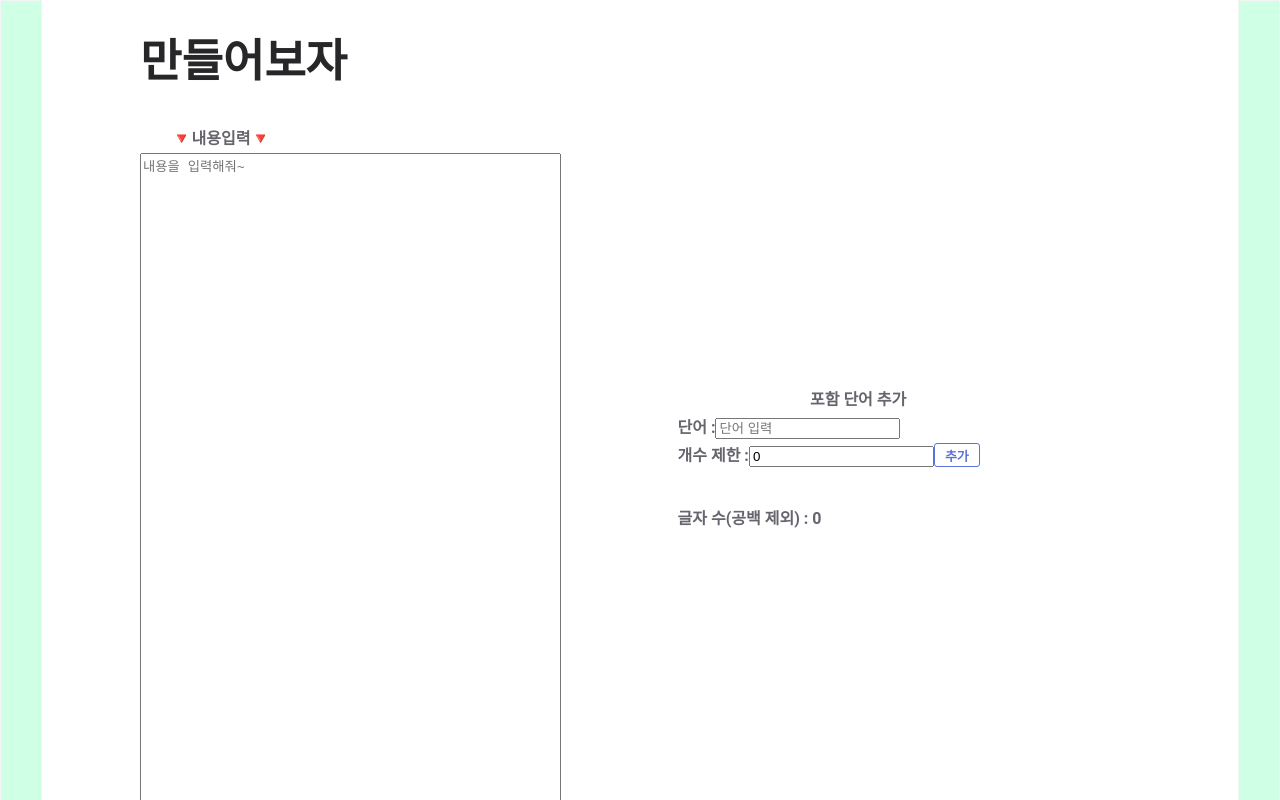
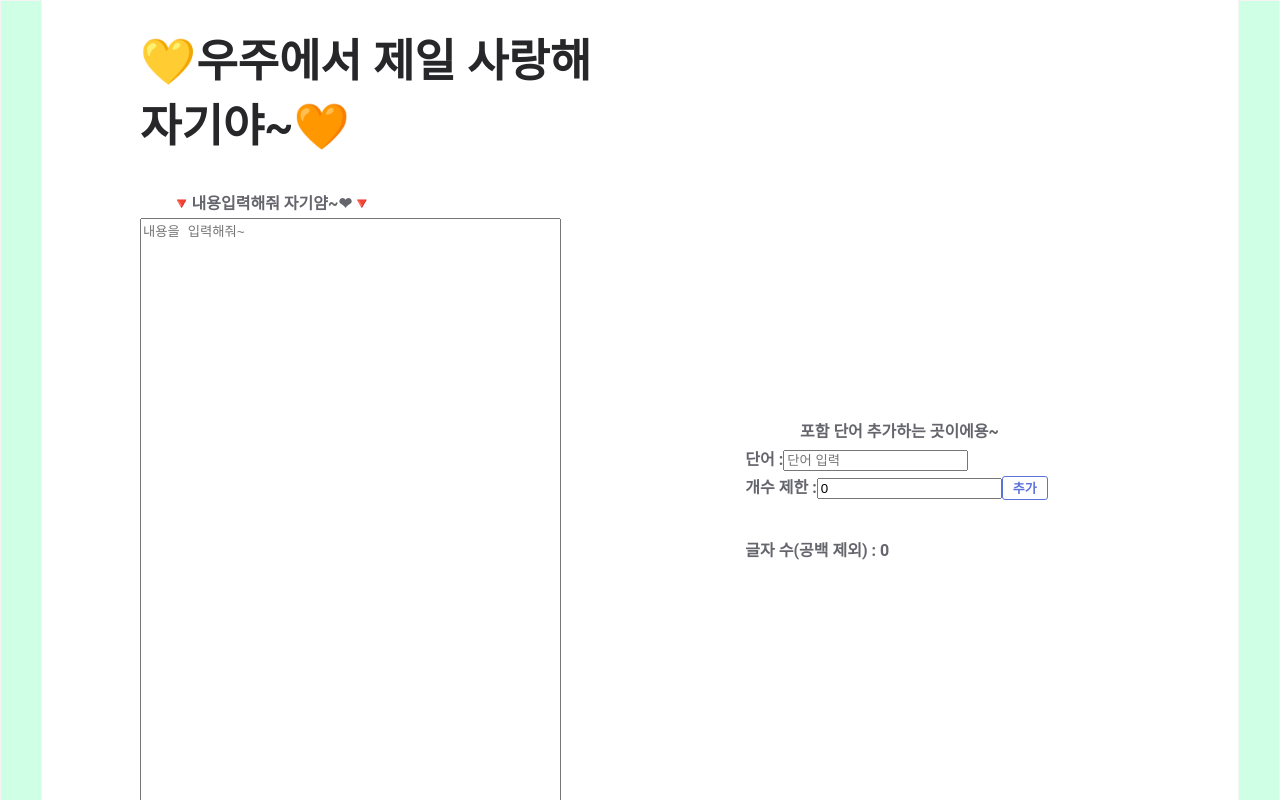
Before and after one commit to june152/word_frequency, a React (Create React App) app: page / in a window 1280 px wide. Shown: the top 800 px of the page. Built offline with nearby package versions, Linux system fonts and the light colour scheme.

Commit message:
사랑해 소히얌

```diff
--- a/src/App.tsx
+++ b/src/App.tsx
@@ -20,22 +20,22 @@ function App() {
 
   const handleAddWord = () => {
     if (!inputWord) {
-      window.alert("추가할 단어를 입력해주세요.")
+      window.alert("추가할 단어를 입력해줘용 자기야~")
       return
     }
 
     if (inputWord.length === 0) {
-      window.alert("추가할 단어를 입력해주세요.")
+      window.alert("추가할 단어를 입력해줘용 자기야~")
       return
     }
 
     if (!textNumLimit) {
-      window.alert("개수 제한을 입력해주세요.")
+      window.alert("개수 제한을 입력해줘용 자기야~")
       return
     }
 
     if (textNumLimit <= 0) {
-      window.alert("개수 제한은 0보다 큰 수를 입력해주세요.")
+      window.alert("개수 제한은 0보다 큰 수를 입력해줘용 자기야~")
       return
     }
 
@@ -79,13 +79,13 @@ function App() {
               <div className="homepage-first-area">
                 <div className="homepage-first-area-left-side">
                   <div className="title homepage-title">
-                    만들어보자
+                    💛우주에서 제일 사랑해 자기야~🧡
                   </div>
                   <div className="title homepage-title">
                     <div className='homepage-divide-row-area'>
                       <div className='homepage-divide-col-area'>
                         <div className="subtitle homepage-subtitle">
-                          🔻내용입력🔻
+                          🔻내용입력해줘 자기얌~❤🔻
                         </div>
                         <textarea
                           placeholder='내용을 입력해줘~'
@@ -110,7 +110,7 @@ function App() {
                   <div className="title homepage-title">
                     <div className="subtitle homepage-subtitle">
                       <div className='homepage-divide-col-area'>
-                        포함 단어 추가
+                        포함 단어 추가하는 곳이에용~
                       </div>
                       <div>
                         <label>
```
Also changed, not shown: 1 other file (tests, documents, lock files or other folders).
